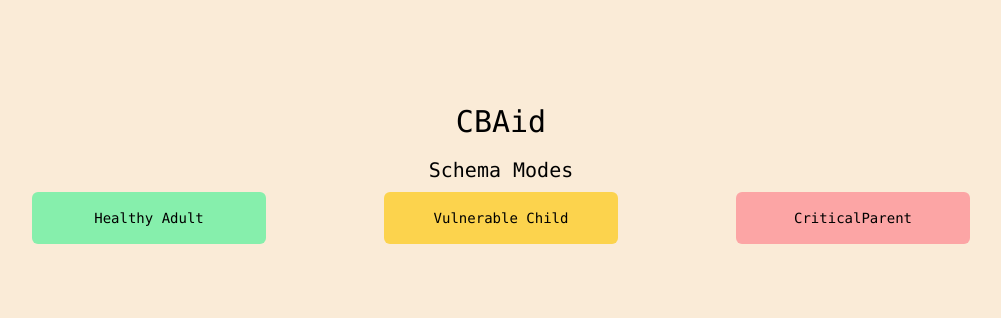
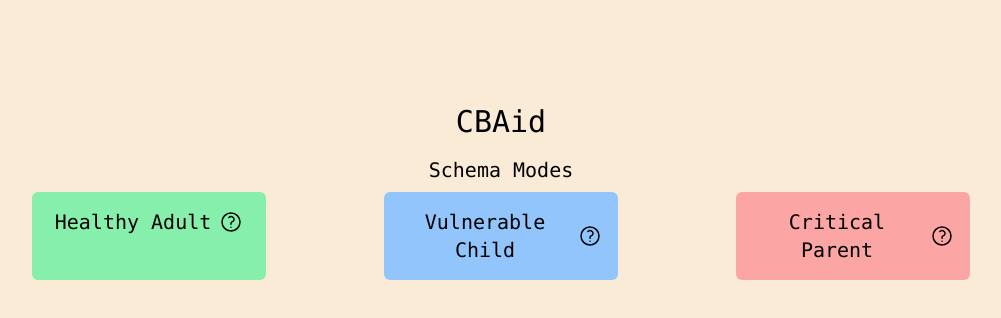
Before and after one commit to Kaikei-e/CBAid, a Next.js app: page / in a window 1280 px wide. Shown: the top 318 px of the page, without its empty margins (139-1140 px from the left). Built offline with nearby package versions, Linux system fonts and the light colour scheme.

Commit message:
Made the template of schema

```diff
--- a/src/app/SchemaModes/CriticalParent.tsx
+++ b/src/app/SchemaModes/CriticalParent.tsx
@@ -1,7 +1,11 @@
+import { SchemaModeTemplate } from "./SchemaModeTemplate";
+
 export const CriticalParent = () => {
   return (
-    <div className="w-1/4 bg-red-300 p-4 rounded-md text-center">
-      <h1>CriticalParent</h1>
-    </div>
+    <SchemaModeTemplate
+      title="Critical Parent"
+      description="This mode is overly critical and demanding, often leading to feelings of inadequacy."
+      bgColor="bg-red-300"
+    />
   );
 };
--- a/src/app/SchemaModes/HealthyAdult.tsx
+++ b/src/app/SchemaModes/HealthyAdult.tsx
@@ -1,7 +1,11 @@
+import { SchemaModeTemplate } from "./SchemaModeTemplate";
+
 export const HealthyAdult = () => {
   return (
-    <div className="w-1/4 bg-green-300 p-4 rounded-md text-center">
-      <h1>Healthy Adult</h1>
-    </div>
+    <SchemaModeTemplate
+      title="Healthy Adult"
+      description="This mode is your absolute ally that defends and protects you."
+      bgColor="bg-green-300"
+    />
   );
 };
--- /dev/null
+++ b/src/app/SchemaModes/SchemaModeTemplate.tsx
@@ -0,0 +1,42 @@
+import React from "react";
+
+interface SchemaModeProps {
+  title: string;
+  description: string;
+  bgColor: string;
+}
+
+export const SchemaModeTemplate: React.FC<SchemaModeProps> = ({
+  title,
+  description,
+  bgColor,
+}) => {
+  return (
+    <div className={`w-1/4 p-4 rounded-md text-center ${bgColor}`}>
+      <div className="relative group">
+        <div className="flex items-center justify-center space-x-2">
+          <h1 className="text-xl">{title}</h1>
+          <span className="text-lg cursor-pointer">
+            <svg
+              xmlns="http://www.w3.org/2000/svg"
+              fill="none"
+              viewBox="0 0 24 24"
+              strokeWidth={1.5}
+              stroke="currentColor"
+              className="w-6 h-6"
+            >
+              <path
+                strokeLinecap="round"
+                strokeLinejoin="round"
+                d="M9.879 7.519c1.171-1.025 3.071-1.025 4.242 0 1.172 1.025 1.172 2.687 0 3.712-.203.179-.43.326-.67.442-.745.361-1.45.999-1.45 1.827v.75M21 12a9 9 0 1 1-18 0 9 9 0 0 1 18 0Zm-9 5.25h.008v.008H12v-.008Z"
+              />
+            </svg>
+          </span>
+        </div>
+        <div className="absolute left-0 top-full mt-2 w-full bg-white text-black text-sm p-2 rounded-md shadow-lg opacity-0 group-hover:opacity-100 transition-opacity duration-300">
+          {description}
+        </div>
+      </div>
+    </div>
+  );
+};
--- a/src/app/SchemaModes/VulnerableChild.tsx
+++ b/src/app/SchemaModes/VulnerableChild.tsx
@@ -1,7 +1,11 @@
+import { SchemaModeTemplate } from "./SchemaModeTemplate";
+
 export const VulnerableChild = () => {
   return (
-    <div className="w-1/4 bg-amber-300  p-4 rounded-md text-center">
-      <h1>Vulnerable Child</h1>
-    </div>
+    <SchemaModeTemplate
+      title="Vulnerable Child"
+      description="This Vulnerable Child mode represents your raw emotions. It includes feelings such as fear, anxiety, and sadness."
+      bgColor="bg-blue-300"
+    />
   );
 };
```
